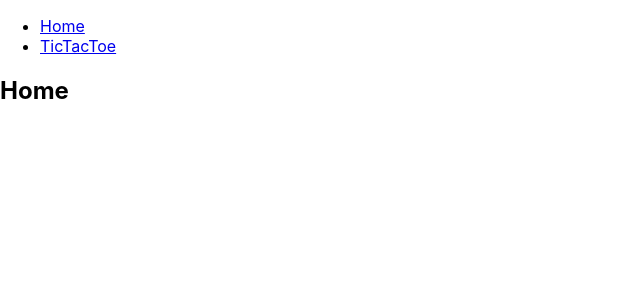
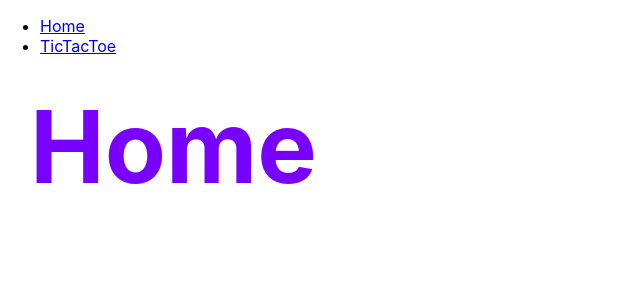
Before and after one commit to nakanu18/react-minigames, a React (Create React App) app: page / in a window 1280 px wide. Shown: the top 300 px of the page, without its empty margins (0-640 px from the left). Built offline with nearby package versions, Linux system fonts and the light colour scheme.

Commit message:
header size and margins

```diff
--- a/src/App.js
+++ b/src/App.js
@@ -2,8 +2,10 @@ import React from "react";
 import { BrowserRouter as Router, Switch, Route, Link } from "react-router-dom";
 
 import TicTacToe from "./TicTacToe/TicTacToe";
+import styles from "./TicTacToe/styles.module.css";
 
 export default function App() {
+
     return (
         <Router>
             <div>
@@ -29,5 +31,5 @@ export default function App() {
 }
 
 function Home() {
-    return <h2>Home</h2>;
+    return <h2 className={styles.header}>Home</h2>;
 }
--- a/src/TicTacToe/styles.module.css
+++ b/src/TicTacToe/styles.module.css
@@ -1,3 +1,9 @@
 .header {
     color: #7700ff;
+    margin: 30px;
+    font-size: 100px;
 }
+.link {
+    color:aquamarine;
+    margin: 40px;
+}
```
